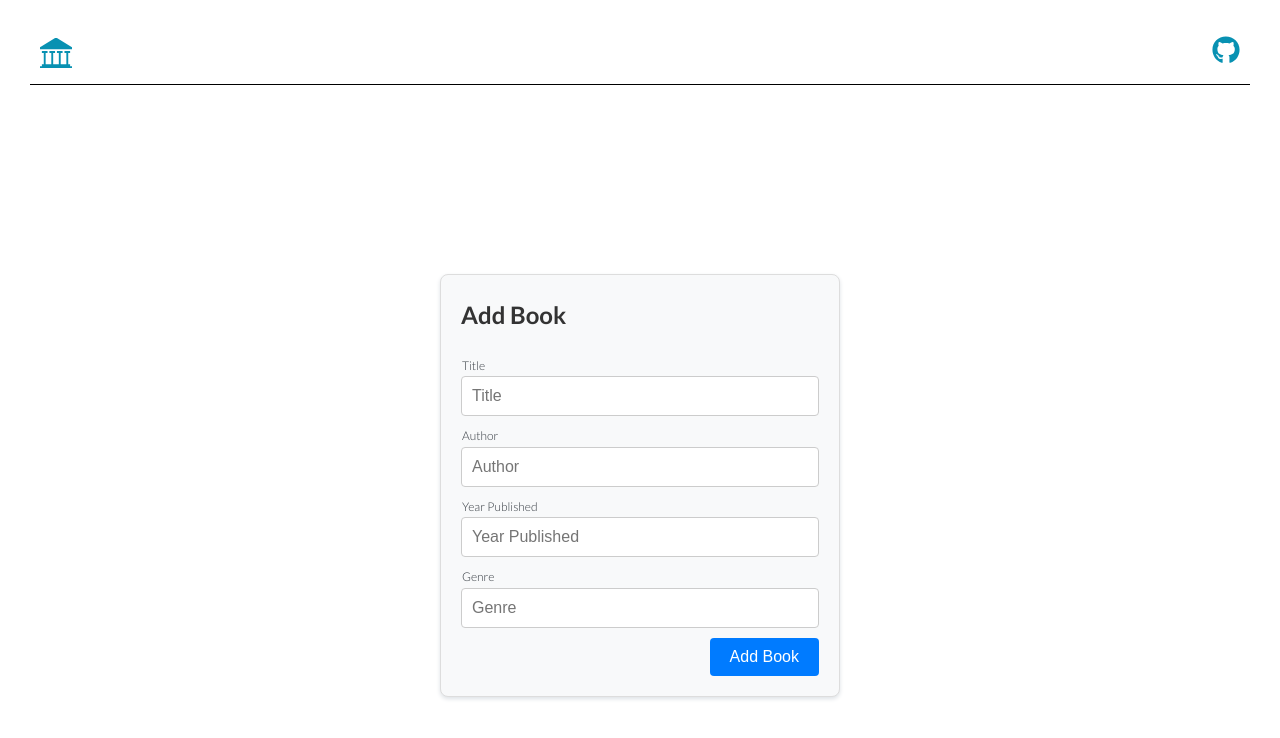
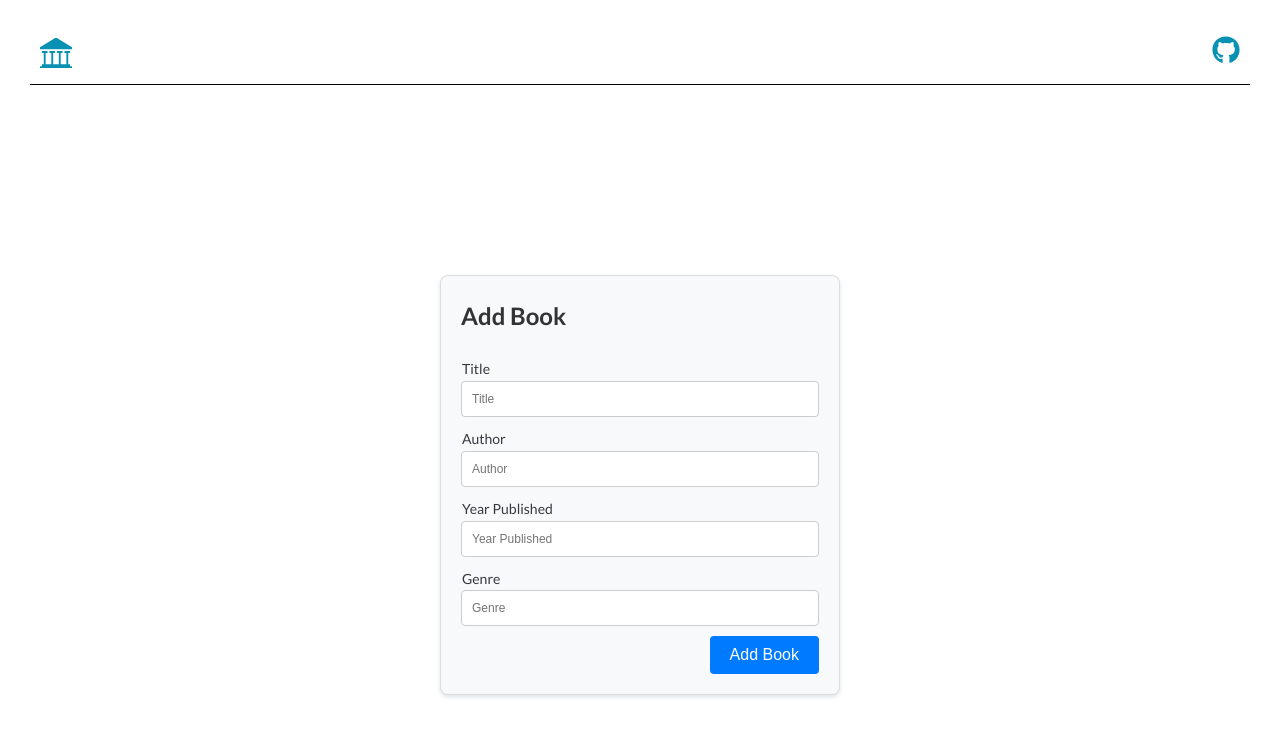
Before and after one commit to MichaelSukkiSong/library, a React (Create React App) app in the folder client/: page /books/new in a window 1280 px wide. Shown: the top 738 px of the page. Built offline with nearby package versions, Linux system fonts and the light colour scheme.

Commit message:
add: form input focus border styling, autocomplete off in form

```diff
--- a/client/src/components/BookForm.js
+++ b/client/src/components/BookForm.js
@@ -19,7 +19,7 @@ const BookForm = ({
   return (
     <div className="book-form">
       <h1 className="book-form__title">{FormTitle}</h1>
-      <form onSubmit={handleSubmit}>
+      <form onSubmit={handleSubmit} autocomplete="off">
         <div className="book-form__field">
           <label className="book-form__label">Title</label>
           <input
--- a/client/src/components/BookForm.scss
+++ b/client/src/components/BookForm.scss
@@ -19,15 +19,15 @@
   }
 
   &__label {
-    font-size: variables.$default-font-size-small-2;
+    font-size: variables.$default-font-size-small-1;
     padding-left: 1px;
-    font-weight: 300;
+    font-weight: 500;
   }
 
   &__error {
     background-color: #f59898;
     color: white;
-    padding: 5px;
+    padding: 6px 10px;
     border-radius: 5px;
     margin-bottom: 1rem;
   }
@@ -38,9 +38,13 @@
     margin-bottom: 1rem;
     border: 1px solid #ccc;
     border-radius: 4px;
-    font-size: variables.$default-font-size;
+    font-size: variables.$default-font-size-small-2;
     box-sizing: border-box;
     outline: none;
+
+    &:focus {
+      border: 1px solid variables.$color-primary-6;
+    }
   }
 
   &__button {
```
